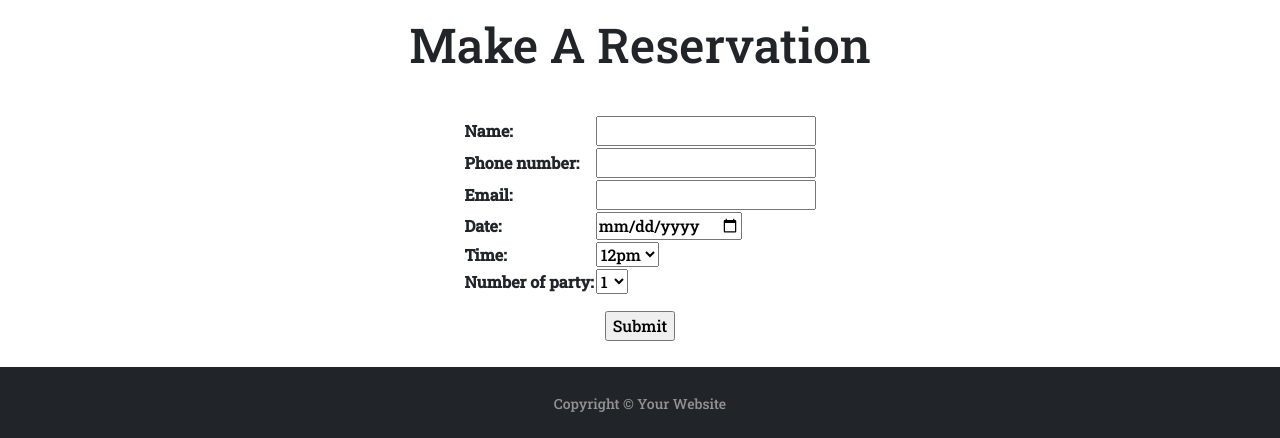
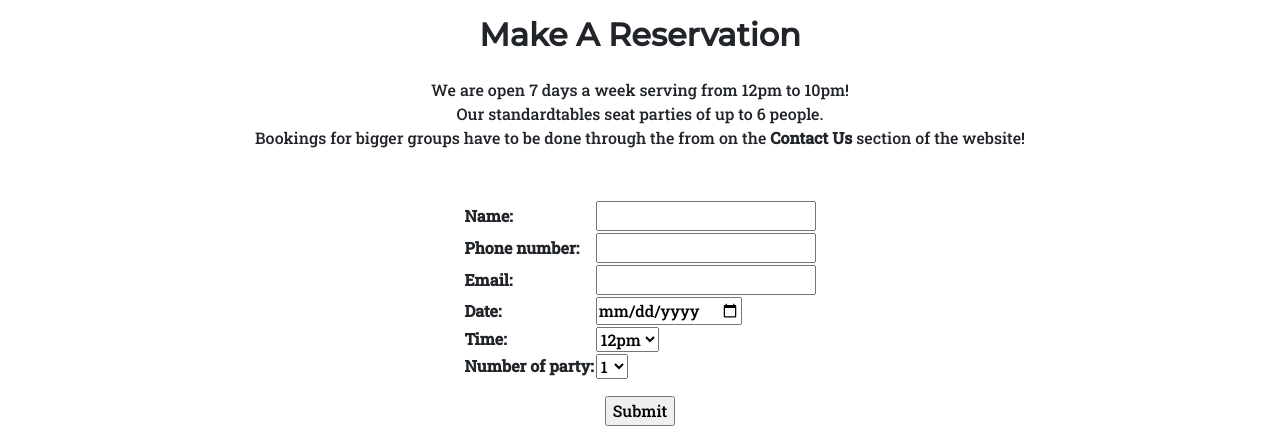
Before and after one commit to jackcrosbie/p4-restuarant-project, a Django app: page /reservations/ in a window 1280 px wide. Shown: the part 138-576 px from the top of the page. Run offline with Django 3.2, Linux system fonts and the light colour scheme; parts of the project's set-up code (start-up, migrations or seed data) failed here and were passed over; some libraries are stand-ins or nearby versions.

Commit message:
updated content in index.html file

```diff
--- a/reservations/models.py
+++ b/reservations/models.py
@@ -1,9 +1,8 @@
 """ django Imports """
 from django.db import models
-from django.contrib.auth.models import User
 from phonenumber_field.modelfields import PhoneNumberField
 
-times = (
+time_options = (
     ("12:00", "12pm"),
     ("14:00", "2pm"),
     ("16:00", "4pm"),
@@ -12,18 +11,19 @@ times = (
     ("22:00", "10pm"),
     )
 
+party_size = ((1, "1"), (2, "2"), (3, "3"), (4, "4"), (5, 5), (6, 6))
+
 
 class Reservations(models.Model):
 
-    party_size = ((1, "1"), (2, "2"), (3, "3"), (4, "4"), (5, 5), (6, 6))
+    """ reservation form categories and attributes """
     name = models.CharField(max_length=50)
     phone_number = PhoneNumberField()
     email = models.EmailField()
     date = models.DateField()
-    time = models.IntegerField(choices=times, default="12pm")
+    time = models.IntegerField(choices=time_options, default="12pm")
     number_of_party = models.IntegerField(choices=party_size, default=1)
     # approved = models.BooleanField(default=False)
-
 
     class Meta:
         ordering = ['date']
--- a/templates/reservations.html
+++ b/templates/reservations.html
@@ -2,7 +2,13 @@
 
 {% block content %}
 <div class="container mb-3">
-    <h1 class="d-flex justify-content-center">Make A Reservation</h1>
+    <h2 class="d-flex justify-content-center">Make A Reservation</h1>
+        <p class="text-center pt-3">
+            We are open 7 days a week serving from 12pm to 10pm!<br>
+            Our standardtables seat parties of up to 6 people.<br>
+
+            Bookings for bigger groups have to be done through the from on the <strong>Contact Us</strong> section of the website!
+        </p>
 </div>
 <div class="mx-auto form-group mt-2">
 
```
Also changed, not shown: templates/index.html (+11 -9 lines).
